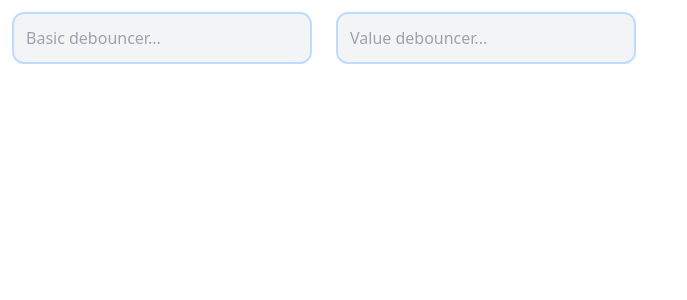
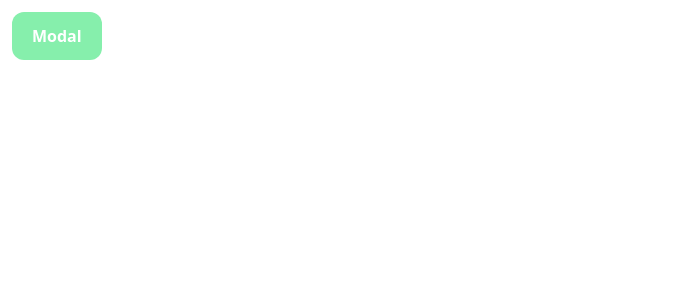
Before and after one commit to mrCodeScripts/DEV_WORK, a React (Vite) app: page / in a window 1280 px wide. Shown: the top 300 px of the page, without its empty margins (0-687 px from the left). Built offline with nearby package versions, Linux system fonts and the light colour scheme.

Commit message:
Added some examples on the UseImperativeHandle.js

```diff
--- a/src/App.jsx
+++ b/src/App.jsx
@@ -48,13 +48,13 @@ export default function App() {
       {/* <TryUseRef /> */}
       {/* <SnakeGame /> */}
       {/* <TryForwardRef /> */}
-      {/* <TryImperativeHandle /> */}
+      <TryImperativeHandle />
       {/* <TryUseLayoutEffect /> */}
       {/* <TryUsedID /> */}
       {/* <TryUseState /> */}
       {/* <TryUseTransition /> */}
       {/* <TryUseDeferredValue /> */}
-      <TryUseDebounce />
+      {/* <TryUseDebounce /> */}
     </>
   );
 }
--- a/src/Examples/ReactJS_Hooks/UseImperativeHandle.jsx
+++ b/src/Examples/ReactJS_Hooks/UseImperativeHandle.jsx
@@ -132,11 +132,54 @@ function ImperativeHandleExample2 () {
   )
 }
 
+function ImperativeHandleExample3ToggleExample () {
+  const [showModal, setShowModal] = useState(false);
+  const theRef  = useRef();
+
+  const InputComponent = forwardRef((props, ref) => {
+    const inputRef = useRef(null);
+    useImperativeHandle(ref, () => ({
+        focus_input: () => inputRef.current.focus(),
+    }), [ref]);
+
+    return (
+      <>
+        <input
+          ref={inputRef}
+          className="p-3 m-3 border border-blue-200 outline-green-300 outline-2 outline-solid rounded-xl"
+        />
+      </>
+    )
+  });
+
+  const clickModal = () => {
+    showModal ? setShowModal(false) :
+    setShowModal(true);
+  }
+
+  useEffect(() => {
+    if (showModal) theRef.current.focus_input();
+  }, [showModal]);
+
+  return (
+    <>
+      {
+        showModal ? <InputComponent ref={theRef} /> : ''
+      }
+      <div
+        className="px-5 py-3 m-3 cursor-pointer bg-green-300 text-white w-fit font-bold rounded-xl"
+        onClick={clickModal}
+      >Modal</div>
+    </>
+  )
+}
+
 export default function TryImperativeHandle () {
   return (
     <>
       {/* <ImperativeHandleExample1 /> */}
-      <ImperativeHandleExample2 />
+      {/* <ImperativeHandleExample2 /> */}
+      <ImperativeHandleExample3ToggleExample />
     </>
   )
 }
```
